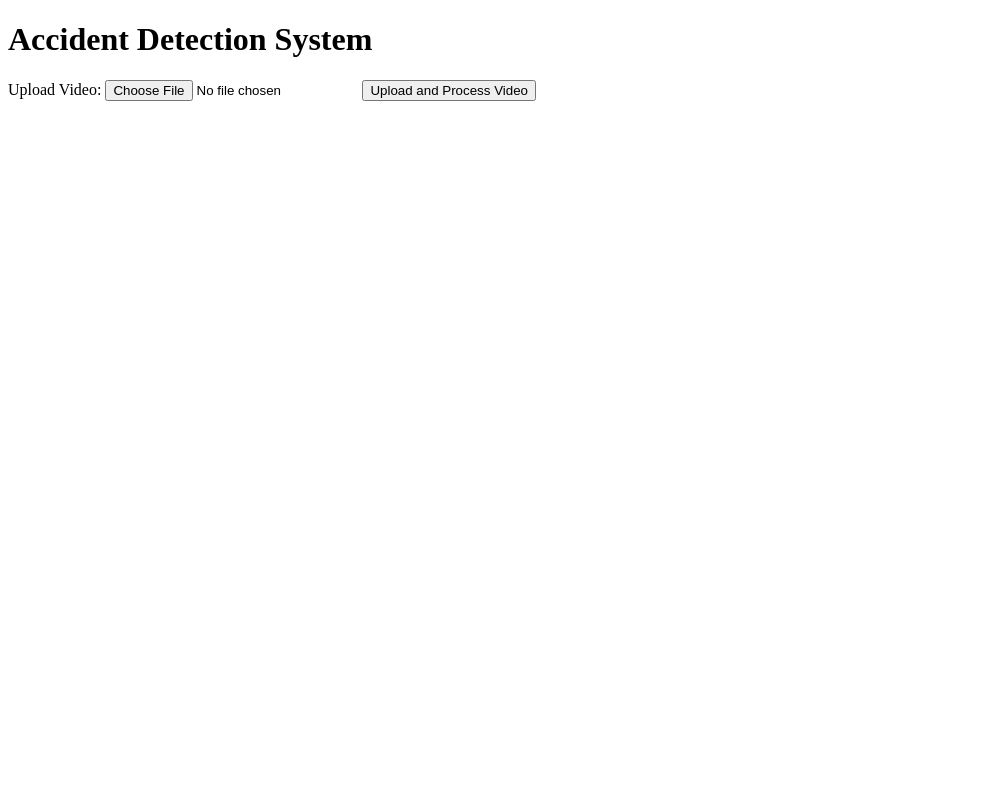
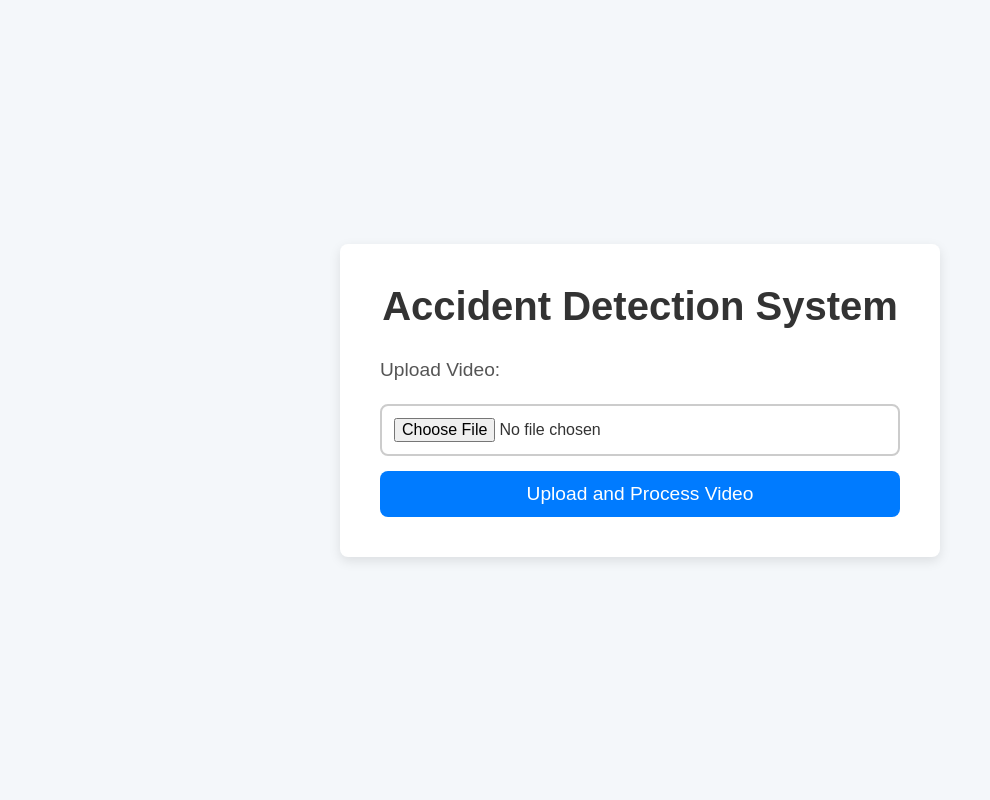
Before and after one commit to JashwanthDomala/Accident_trigger, a Django app: page / in a window 1280 px wide. Shown: the whole page, without its empty margins (0-990 px from the left). Run offline with Django 5.2, Linux system fonts and the light colour scheme.

Commit message:
updated css in front end

```diff
--- a/accident_detector/detection/templates/home.html
+++ b/accident_detector/detection/templates/home.html
@@ -5,36 +5,135 @@
     <meta name="viewport" content="width=device-width, initial-scale=1.0">
     <title>Accident Detection</title>
     <style>
-        /* (Your CSS from earlier goes here) */
-        /* ... */
+        /* Global Styles */
+        * {
+            margin: 0;
+            padding: 0;
+            box-sizing: border-box;
+        }
 
+        body {
+            font-family: 'Arial', sans-serif;
+            background-color: #f4f7fa;
+            color: #333;
+            display: flex;
+            justify-content: center;
+            align-items: center;
+            height: 100vh;
+            margin: 0;
+        }
+
+        h1 {
+            font-size: 2.5rem;
+            color: #333;
+            text-align: center;
+            margin-bottom: 30px;
+            font-weight: bold;
+        }
+
+        /* Container */
+        .container {
+            background-color: #fff;
+            padding: 40px;
+            border-radius: 8px;
+            box-shadow: 0 4px 12px rgba(0, 0, 0, 0.1);
+            width: 100%;
+            max-width: 600px;
+            text-align: center;
+        }
+
+        /* Form */
+        form {
+            display: flex;
+            flex-direction: column;
+            gap: 15px;
+        }
+
+        label {
+            font-size: 1.2rem;
+            color: #555;
+            margin-bottom: 8px;
+            text-align: left;
+        }
+
+        input[type="file"] {
+            padding: 12px;
+            border: 2px solid #ccc;
+            border-radius: 8px;
+            font-size: 1rem;
+            transition: border-color 0.3s ease;
+            outline: none;
+        }
+
+        input[type="file"]:focus {
+            border-color: #007bff;
+        }
+
+        button {
+            background-color: #007bff;
+            color: #fff;
+            padding: 12px;
+            border: none;
+            border-radius: 8px;
+            font-size: 1.2rem;
+            cursor: pointer;
+            transition: background-color 0.3s ease;
+        }
+
+        button:hover {
+            background-color: #0056b3;
+        }
+
+        /* Video and Result Section */
         .video-container {
+            margin-top: 30px;
+            display: none;
+        }
+
+        video {
+            width: 100%;
+            max-width: 640px;
+            border-radius: 8px;
             margin-bottom: 20px;
         }
 
         .loading {
             color: #ffcc00;
             font-size: 1.2rem;
+            margin-top: 15px;
+            font-weight: bold;
+        }
+
+        .result {
+            font-size: 1.5rem;
             text-align: center;
             margin-top: 20px;
         }
 
-        .result {
-            font-size: 1.5rem;
-            color: #28a745; /* Green color for success */
-            text-align: center;
-            margin-top: 20px;
+        .result.success {
+            color: #28a745; /* Green for success */
         }
 
-        .error {
-            font-size: 1.5rem;
-            color: #dc3545; /* Red color for error */
-            text-align: center;
-            margin-top: 20px;
+        .result.error {
+            color: #dc3545; /* Red for error */
         }
+
+        /* Mobile responsiveness */
+        @media (max-width: 768px) {
+            h1 {
+                font-size: 2rem;
+            }
+
+            .container {
+                padding: 20px;
+            }
+        }
+
     </style>
 </head>
 <body>
+
+    <div class="container">
         <h1>Accident Detection System</h1>
 
         <form action="/process_video/" method="post" enctype="multipart/form-data" id="uploadForm">
@@ -45,14 +144,15 @@
         </form>
 
         <!-- Video Display and Processing Feedback -->
-    <div class="video-container" id="videoContainer" style="display: none;">
+        <div class="video-container" id="videoContainer">
             <h3>Uploaded Video:</h3>
-        <video id="uploadedVideo" width="640" height="360" controls>
+            <video id="uploadedVideo" controls>
                 <source id="videoSource" src="" type="video/mp4">
                 Your browser does not support the video tag.
             </video>
             <div class="loading" id="loadingMessage" style="display: none;">Processing video, please wait...</div>
             <div class="result" id="resultMessage" style="display: none;"></div>
+        </div>
     </div>
 
     <script>
@@ -85,20 +185,23 @@
                 document.getElementById("loadingMessage").style.display = "none";
 
                 // Show result message
+                const resultMessage = document.getElementById("resultMessage");
                 if (data.message.includes("Accident detected")) {
-                    document.getElementById("resultMessage").innerHTML = "🚨 Accident detected!";
-                    document.getElementById("resultMessage").style.color = "#dc3545"; // Red color for error
+                    resultMessage.innerHTML = "🚨 Accident detected!";
+                    resultMessage.classList.add("error");
+                    resultMessage.classList.remove("success");
                 } else {
-                    document.getElementById("resultMessage").innerHTML = "✅ No accident detected.";
-                    document.getElementById("resultMessage").style.color = "#28a745"; // Green color for success
+                    resultMessage.innerHTML = "✅ No accident detected.";
+                    resultMessage.classList.add("success");
+                    resultMessage.classList.remove("error");
                 }
-                document.getElementById("resultMessage").style.display = "block";
+                resultMessage.style.display = "block";
             })
             .catch(error => {
                 console.error('Error:', error);
                 document.getElementById("loadingMessage").style.display = "none";
                 document.getElementById("resultMessage").innerHTML = "❌ Error processing the video.";
-                document.getElementById("resultMessage").style.color = "#dc3545"; // Red color for error
+                document.getElementById("resultMessage").classList.add("error");
                 document.getElementById("resultMessage").style.display = "block";
             });
         };
```
Also changed, not shown: 1 other file. Lines whose indentation alone changed are shown as unchanged.
